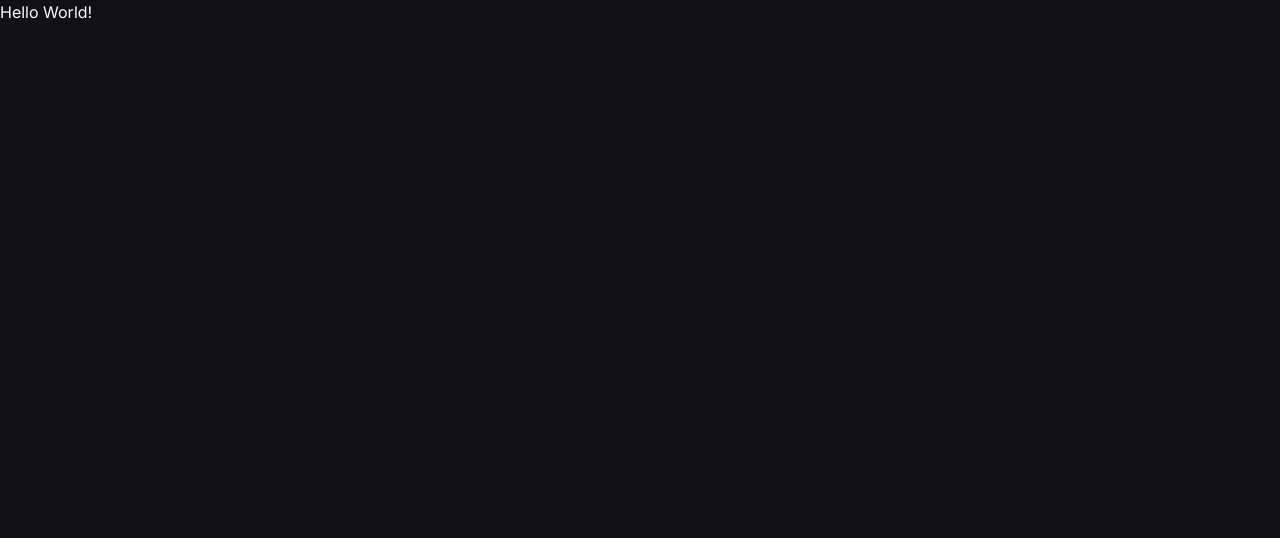
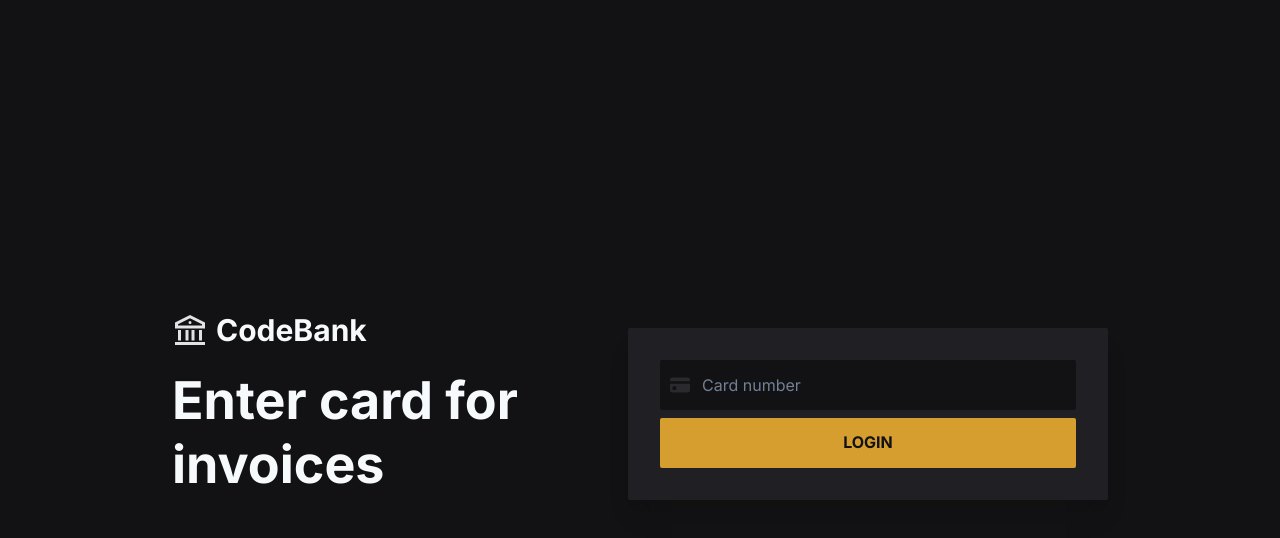
Before and after one commit to pauloreis7/codebank, a Next.js app in the folder invoices-web/: page / in a window 1280 px wide. Shown: the top 538 px of the page. Built offline with nearby package versions, Linux system fonts and the light colour scheme.

Commit message:
feat(invoices-web): create login page layout
create page to get credit card number to find invoices

```diff
--- a/invoices-web/package.json
+++ b/invoices-web/package.json
@@ -17,7 +17,8 @@
     "framer-motion": "^7.2.1",
     "next": "12.2.5",
     "react": "18.2.0",
-    "react-dom": "18.2.0"
+    "react-dom": "18.2.0",
+    "react-icons": "^4.4.0"
   },
   "devDependencies": {
     "@commitlint/cli": "^17.0.3",
--- /dev/null
+++ b/invoices-web/src/components/Input.tsx
@@ -0,0 +1,58 @@
+import {
+  FormControl,
+  Input as ChakraInput,
+  InputProps as ChakraInputProps,
+  InputGroup,
+  InputLeftElement,
+  Icon as ChakraIcon
+} from '@chakra-ui/react'
+import { IconType } from 'react-icons'
+
+interface InputProps extends ChakraInputProps {
+  icon?: IconType
+  value: string
+  setValue: (value: string) => void
+}
+
+export function Input({ icon: Icon, value, setValue, ...rest }: InputProps) {
+  return (
+    <FormControl isInvalid={false}>
+      <InputGroup w="100%" h="3.125rem">
+        <InputLeftElement h="100%">
+          <ChakraIcon
+            as={Icon}
+            color={value.length === 16 ? 'yellow.500' : 'gray.600'}
+            width="1.25rem"
+            height="1.25rem"
+          />
+        </InputLeftElement>
+
+        <ChakraInput
+          w="100%"
+          h="100%"
+          color="gray.100"
+          bgColor="gray.800"
+          variant="filled"
+          borderColor="gray.800"
+          borderRadius="sm"
+          value={value}
+          onChange={event => setValue(event.target.value)}
+          _hover={{
+            borderColor: 'yellow.500'
+          }}
+          _placeholder={{
+            color: 'gray.500'
+          }}
+          _focus={{
+            bgColor: 'gray.800',
+            borderColor: 'yellow.500'
+          }}
+          _invalid={{
+            borderColor: 'red.500'
+          }}
+          {...rest}
+        />
+      </InputGroup>
+    </FormControl>
+  )
+}
--- /dev/null
+++ b/invoices-web/src/components/LoginTitle.tsx
@@ -0,0 +1,31 @@
+import { Box, Flex, Heading, Icon, Text } from '@chakra-ui/react'
+import { RiBankLine } from 'react-icons/ri'
+
+export function LoginTitle() {
+  return (
+    <Flex flexDirection="column" w="100%" maxWidth="30rem">
+      <Flex mb="4" alignItems="center">
+        <Icon
+          as={RiBankLine}
+          mr="2"
+          fontSize={['3xl', '4xl']}
+          color="gray.300"
+        />
+
+        <Text fontSize={['2xl', '3xl']} fontWeight="bold">
+          CodeBank
+        </Text>
+      </Flex>
+
+      <Heading
+        fontSize={['2rem', '3rem', '3rem', '3.25rem']}
+        lineHeight={['3.5rem', '4rem']}
+        mb="6"
+        fontFamily="Inter"
+      >
+        Enter card for <Box as="br" />
+        invoices
+      </Heading>
+    </Flex>
+  )
+}
--- a/invoices-web/src/pages/index.tsx
+++ b/invoices-web/src/pages/index.tsx
@@ -1,20 +1,118 @@
 import type { NextPage } from 'next'
+
+import { FormEvent, useState } from 'react'
 import Head from 'next/head'
+import { useRouter } from 'next/router'
+import { BsFillCreditCardFill } from 'react-icons/bs'
+import { Button, Flex, VStack } from '@chakra-ui/react'
 
-const Home: NextPage = () => {
+import { Input } from '../components/Input'
+import { LoginTitle } from '../components/LoginTitle'
+
+const Login: NextPage = () => {
+  const router = useRouter()
+
+  const [cardNumber, setCardNumber] = useState('')
+  const [isLoading, setIsLoading] = useState(false)
+
+  async function handleSubmitCardNumber(event: FormEvent) {
+    event.preventDefault()
+
+    setIsLoading(true)
+
+    router.push(`invoices/slug`)
+  }
+
   return (
-    <div>
+    <Flex as="main" w="100%" minH="100%" flexDirection="column">
       <Head>
-        <title>Create Next App</title>
-        <meta name="description" content="Generated by create next app" />
-        <link rel="icon" href="/favicon.ico" />
+        <title>Invoices | Codebank</title>
+        <meta name="description" content="Invoices Codebank" />
       </Head>
 
-      <main>
-        <h1>Hello World!</h1>
-      </main>
-    </div>
+      <Flex
+        minHeight="100vh"
+        flexDirection="column"
+        justifyContent="center"
+        alignItems="center"
+      >
+        <Flex
+          flexGrow="1"
+          flexShrink="1"
+          flexBasis="0"
+          flexDirection="column"
+          alignItems="center"
+          w="100%"
+          maxWidth="62.5rem"
+          p="8"
+        >
+          <Flex
+            w="100%"
+            flexGrow="1"
+            flexShrink="1"
+            flexBasis="0"
+            flexDirection={{ base: 'column', sm: 'column', md: 'row' }}
+            alignItems="center"
+            pt={{ base: '0', sm: '0', md: '7' }}
+          >
+            <LoginTitle />
+
+            <VStack
+              w="100%"
+              maxWidth="30rem"
+              gap="4"
+              p={['6', '8']}
+              backgroundColor="gray.700"
+              boxShadow="xl"
+              borderRadius="sm"
+            >
+              <VStack
+                as="form"
+                onSubmit={handleSubmitCardNumber}
+                w="100%"
+                gap="2"
+              >
+                <Input
+                  icon={BsFillCreditCardFill}
+                  value={cardNumber}
+                  name="card-number"
+                  setValue={setCardNumber}
+                  type="number"
+                  autoComplete="current-card-number"
+                  placeholder="Card number"
+                  isRequired
+                />
+
+                <Button
+                  type="submit"
+                  w="100%"
+                  h="3.125rem"
+                  backgroundColor="yellow.500"
+                  borderRadius="sm"
+                  border="0"
+                  fontWeight="bold"
+                  textTransform="uppercase"
+                  _hover={{
+                    backgroundColor: 'yellow.600'
+                  }}
+                  _focus={{
+                    backgroundColor: 'yellow.600'
+                  }}
+                  _active={{
+                    backgroundColor: 'yellow.600'
+                  }}
+                  disabled={cardNumber.length !== 16}
+                  isLoading={isLoading}
+                >
+                  Login
+                </Button>
+              </VStack>
+            </VStack>
+          </Flex>
+        </Flex>
+      </Flex>
+    </Flex>
   )
 }
 
-export default Home
+export default Login
```
Also changed, not shown: 1 other file (tests, documents, lock files or other folders).
